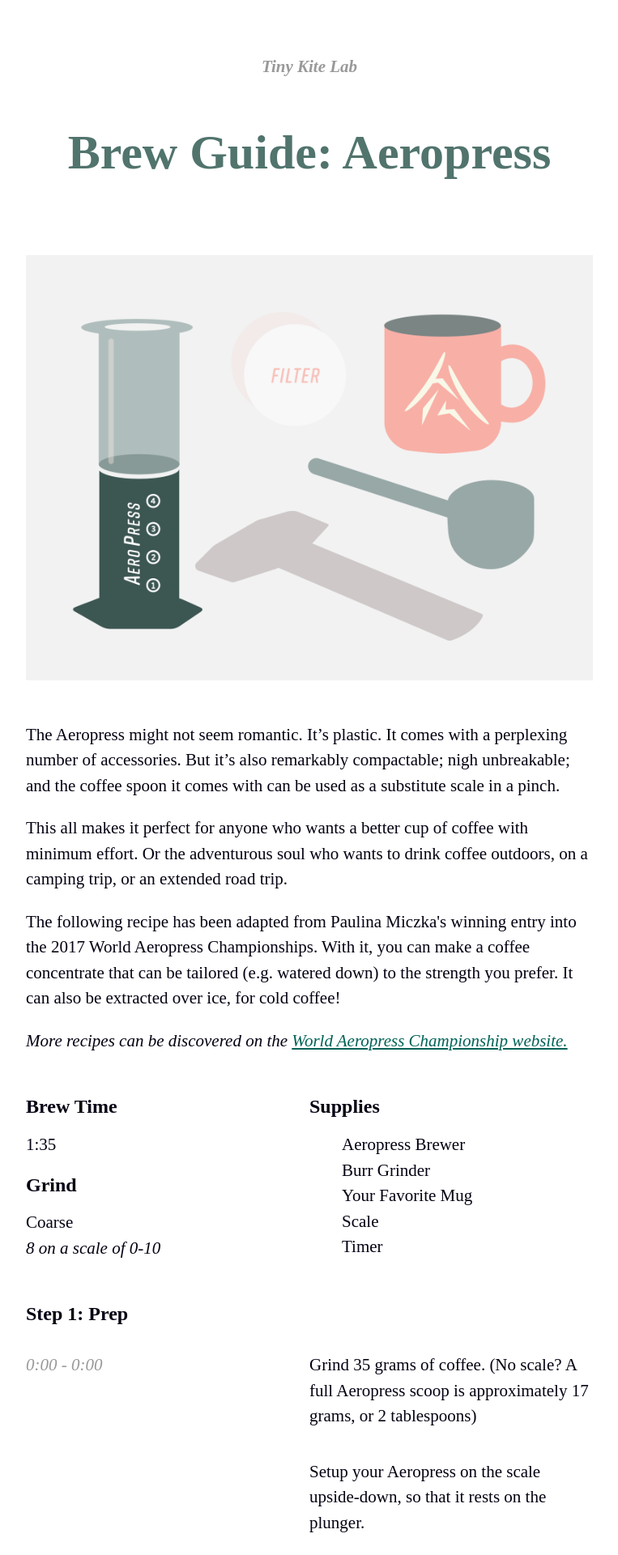
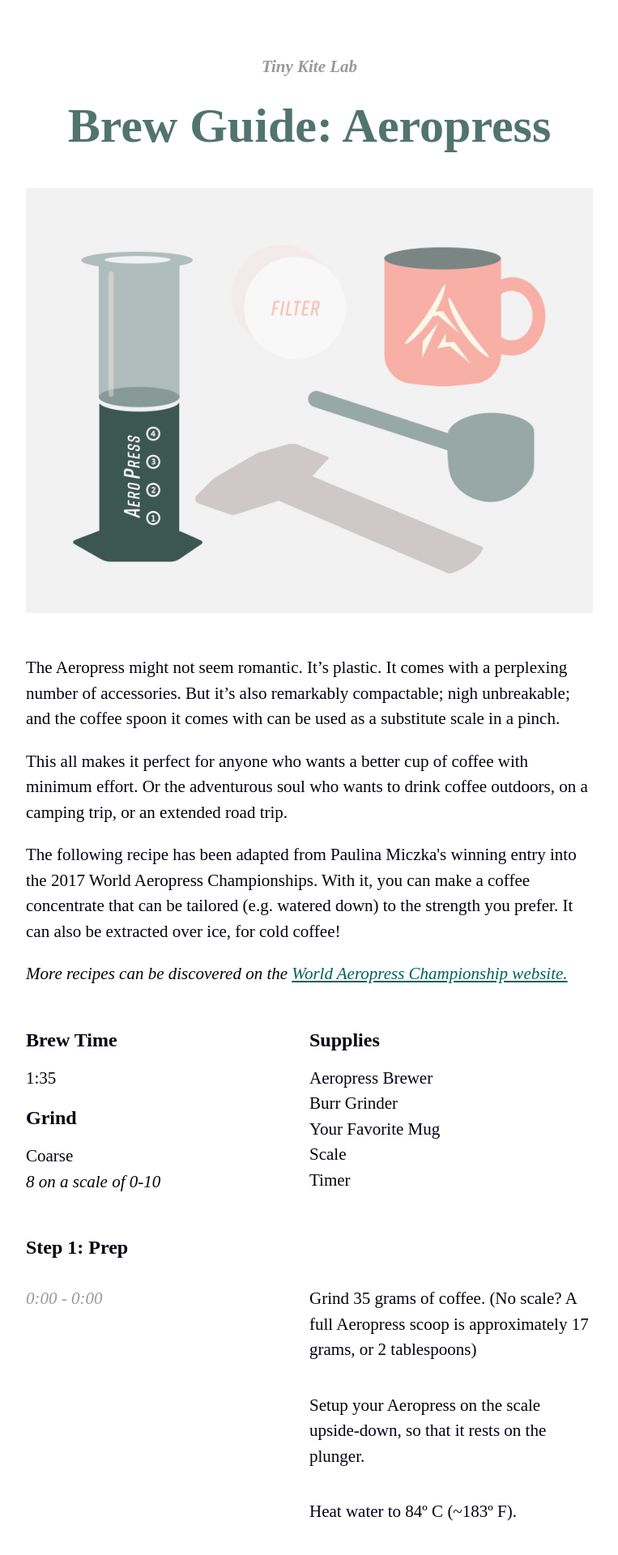
Before and after one commit to tinykite/tinykite.github.io, a Jekyll site: the page built from coffeelab.html, in a window 1280 px wide. Shown: the top 1920 px of the page at 81% size, without its empty margins (258-1021 px from the left). Built offline with Jekyll 4.4.1, drawn with Linux system fonts in a browser that asks for light colours; some web fonts are replaced.

Commit message:
fix: remove unnecessary margin/padding
This commit removes the unnecessary margin and padding from the h1 and list elements on the Aeropress demo.

```diff
--- a/assets/css/coffee.scss
+++ b/assets/css/coffee.scss
@@ -1,5 +1,8 @@
 ---
 ---
+h1 {
+	margin: 0;
+}
 
 h2, h3, h4, h5 {
 	font-weight: 700;
@@ -30,7 +33,10 @@
 margin-top: 1rem;
 line-height: 1; }
 
-ul {margin-top: 1rem;}
+ul {
+	margin-top: 1rem;
+	padding: 0;
+}
 
 li { list-style: none;
 	 line-height: 1.5;}
```
